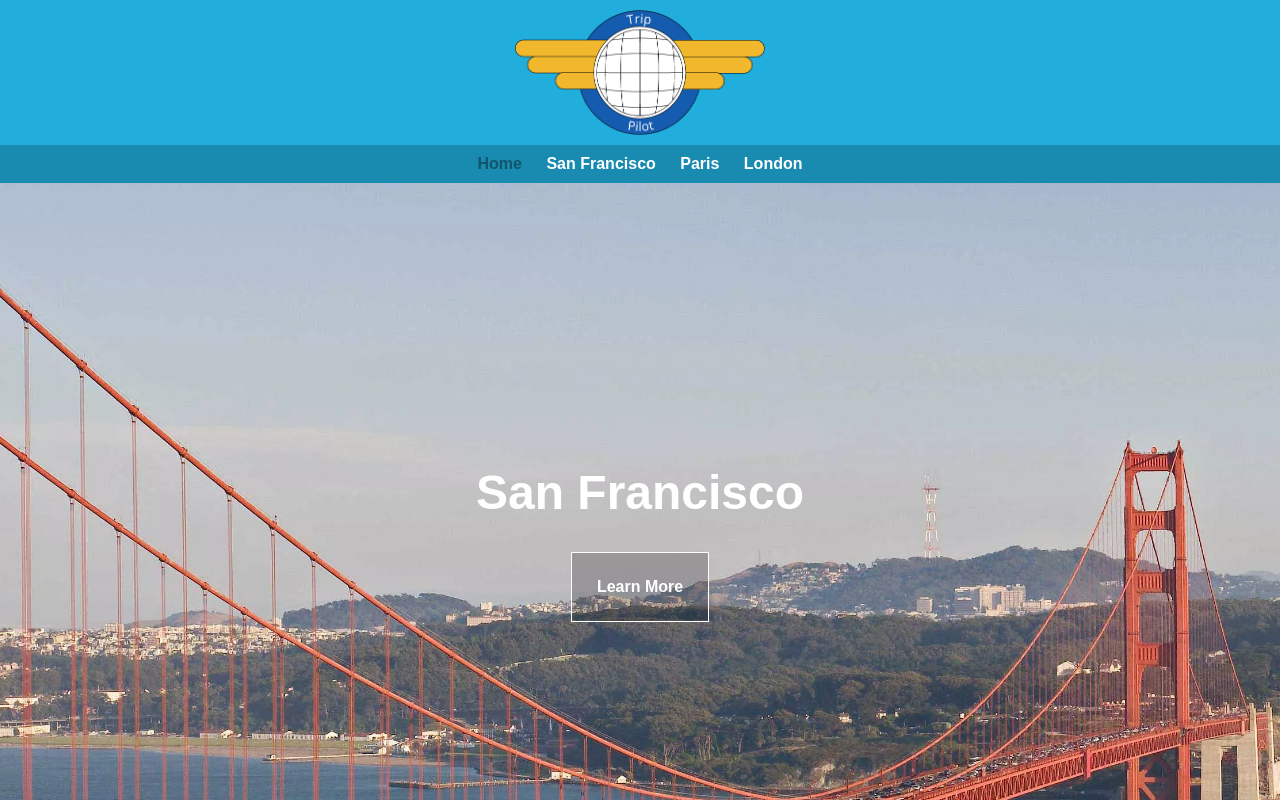
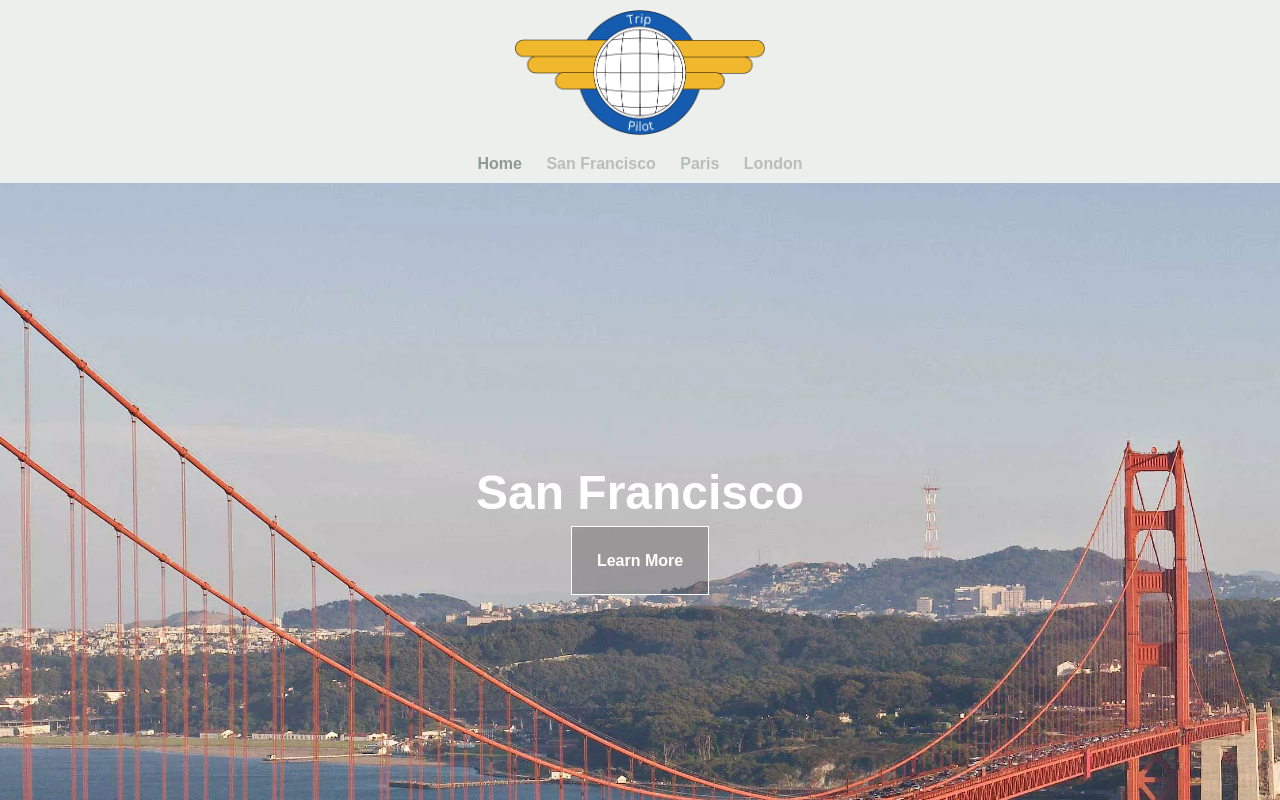
Before and after one commit to hollissam3/Trip-Pilot-Website, a website: page app/index.html in a window 1280 px wide. Shown: the top 800 px of the page. Drawn offline with nearby package versions, Linux system fonts and the light colour scheme; files that its build step writes are made by us from their sources.

Commit message:
Changed to meet HTML5 validation, new header color

```diff
--- a/app/index.html
+++ b/app/index.html
@@ -26,10 +26,10 @@
 
     <nav>
       <ul>
-        <a href="index.html" class="selected"><li>Home</li></a>
-        <a href="sanfrancisco.html"><li>San Francisco</li></a>
-        <a href="paris.html"><li>Paris</li></a>
-        <a href="london.html"><li>London</li></a>
+        <li><a href="index.html" class="selected">Home</a></li>
+        <li><a href="sanfrancisco.html">San Francisco</a></li>
+        <li><a href="paris.html">Paris</a></li>
+        <li><a href="london.html">London</a></li>
       </ul>
     </nav>
 
@@ -38,19 +38,19 @@
     <div class="location" id="sanfran_main">
       <div>
         <h1>San Francisco</h1>
-        <a href="sanfrancisco.html"><button>Learn More</button></a>
+        <a href="sanfrancisco.html">Learn More</a>
       </div>
     </div>
     <div class="location" id="paris_main">
       <div>
         <h1>Paris</h1>
-        <a href="paris.html"><button>Learn More</button></a>
+        <a href="paris.html">Learn More</a>
       </div>
     </div>
     <div class="location" id="london_main">
       <div>
         <h1>London</h1>
-        <a href="london.html"><button>Learn More</button></a>
+        <a href="london.html">Learn More</a>
       </div>
     </div>
 
--- a/app/styles/_colors.scss
+++ b/app/styles/_colors.scss
@@ -2,34 +2,23 @@
 COLORS
 ***********************************/
 
-$blue: #21aedc;
+$blue: #edefed;
 
 /* site body */
 body {
-  background-color: #fff;
-  /*color: #999;*/
+  background-color: #edefed;
 }
 
 header {
 	background: $blue;
 }
 
-/* nav background on mobile */
-nav {
-  background: darken($blue, 10%);
-}
-
-/* links */
-a {
-  color: lighten($blue, 10%);
-}
-
 /* nav link */
 nav a, nav a:visited {
-  color: #fff;
+  color: darken($blue, 20%);
 }
 
 /* selected nav link */
 nav a.selected, nav a:hover {
-  color: darken($blue, 25%);
+  color: darken($blue, 35%);
 }
--- a/app/styles/_general.scss
+++ b/app/styles/_general.scss
@@ -4,7 +4,6 @@ GENERAL
 
 body {
   font-family: "proxima-nova", sans-serif;
-  background-color: #edefed;
 }
 
 main {
--- a/app/styles/_home.scss
+++ b/app/styles/_home.scss
@@ -19,20 +19,17 @@
 		}
 	}
 
-	button {
+	a {
 		background: rgba(0,0,0,0.2);
 		border: 1px solid #fff;
 		padding: 25px;
 		font-weight: 600;
+		color: #fff;
 
 		&:hover {
 			color: darken(#fff, 10%);
 			background: rgba(0,0,0,0.3);
 		}
-	}
-
-	a {
-		color: #fff;
 	}
 }
 
```
Also changed, not shown: app/london.html (+4 -4 lines), app/paris.html (+4 -4 lines), app/sanfrancisco.html (+4 -4 lines).
